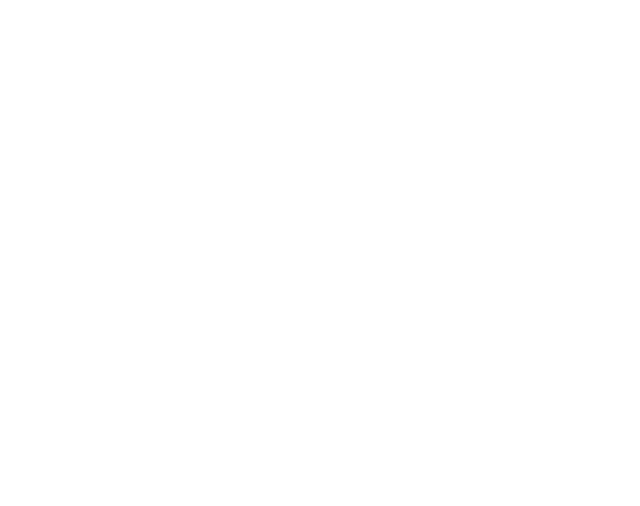
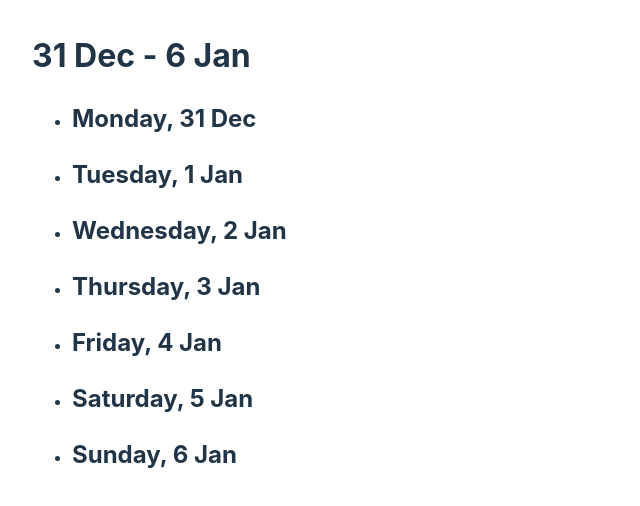
Before and after one commit to D7Torres/bullet-journal, a React (Vite) app: page /journal/1/week/1 in a window 1280 px wide. Before the commit this address had no page. Shown: the top 506 px of the page, without its empty margins (0-640 px from the left). Built offline with nearby package versions, Linux system fonts and the light colour scheme.

Commit message:
feat: add week page

```diff
--- a/src/App.tsx
+++ b/src/App.tsx
@@ -2,6 +2,7 @@
 import { BrowserRouter, Routes, Route } from 'react-router-dom'
 import { Journals } from '@pages/Journals/Journals'
 import { Journal } from '@pages/Journal/Journal'
+import { Week } from '@pages/Week/Week'
 
 function App() {
   return (
@@ -9,6 +10,7 @@
       <Routes>
         <Route path="/" element={<Journals />} />
         <Route path="/journal/:year" element={<Journal />} />
+        <Route path="/journal/:year/week/:weekNumber" element={<Week />} />
       </Routes>
     </BrowserRouter>
   )
--- /dev/null
+++ b/src/pages/Week/Week.tsx
@@ -0,0 +1,36 @@
+import { useParams } from 'react-router-dom'
+import {
+  getDatesOfWeek,
+  toFriendlyShortWeekDate,
+  toFriendlyWeekDate,
+} from '@utils/dates'
+import { useMemo } from 'react'
+
+export const Week = () => {
+  const { year = new Date().getFullYear(), weekNumber = '1' } = useParams()
+
+  const datesOfWeek = useMemo(
+    () => getDatesOfWeek(+year, +weekNumber),
+    [year, weekNumber],
+  )
+
+  if (!year || !weekNumber) {
+    return null
+  }
+
+  return (
+    <>
+      <h1>
+        {toFriendlyShortWeekDate(datesOfWeek[0])} -{' '}
+        {toFriendlyShortWeekDate(datesOfWeek[6])}
+      </h1>
+      <ul>
+        {datesOfWeek.map((date) => (
+          <li>
+            <h2>{toFriendlyWeekDate(date)}</h2>
+          </li>
+        ))}
+      </ul>
+    </>
+  )
+}
--- /dev/null
+++ b/src/pages/Week/index.js
@@ -0,0 +1 @@
+export { Week } from './Week'
```
Also changed, not shown: 2 other files (tests, documents, lock files or other folders).
